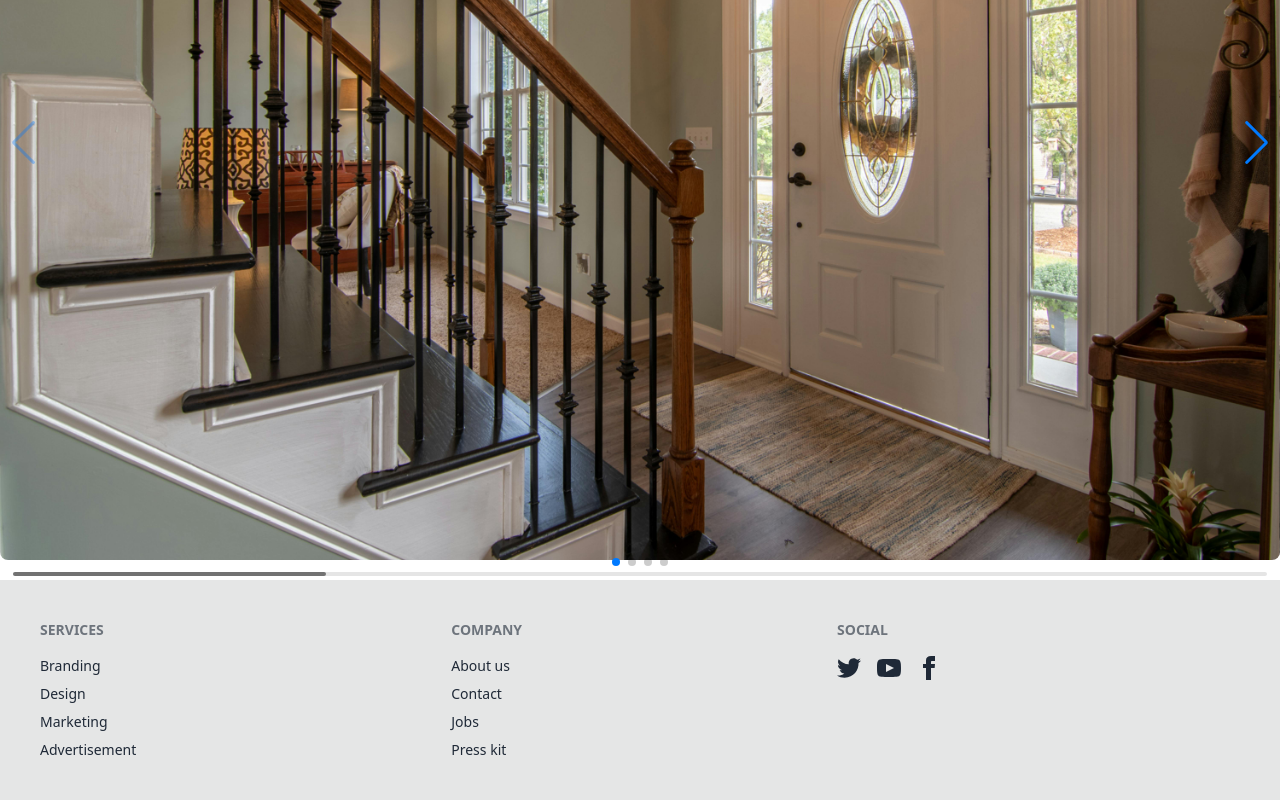
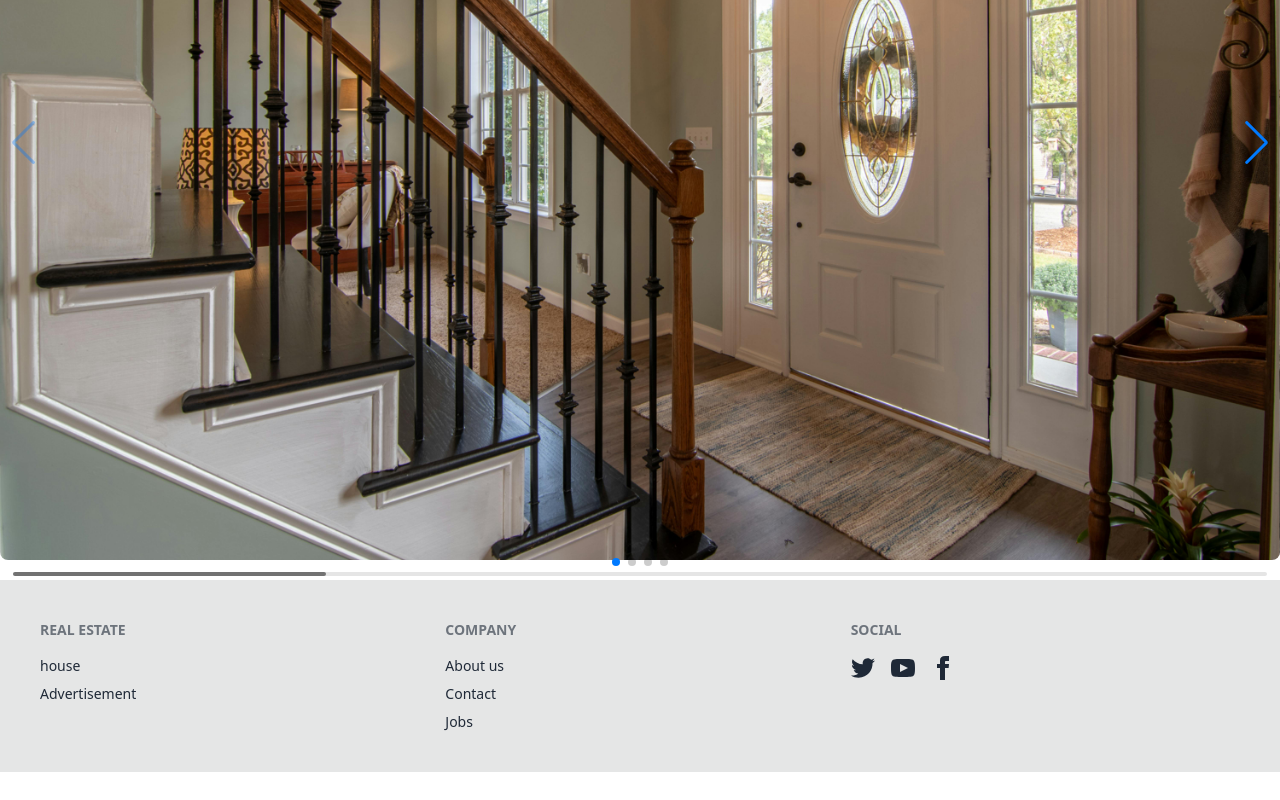
Before and after one commit to netmasternr/assignment-10, a React (Vite) app: page / in a window 1280 px wide. Shown: the part 293-1093 px from the top of the page. After the commit the page ends 1065 px from the top, so only its background shows below. Built offline with nearby package versions, Linux system fonts and the light colour scheme.

Commit message:
footer added

```diff
--- a/src/Components/Footer/Footer.jsx
+++ b/src/Components/Footer/Footer.jsx
@@ -1,29 +1,27 @@
 
 const Footer = () => {
     return (
-        <footer className="footer p-10 bg-base-300 text-base-content">
-            <nav>
-                <h6 className="footer-title">Services</h6>
-                <a className="link link-hover">Branding</a>
-                <a className="link link-hover">Design</a>
-                <a className="link link-hover">Marketing</a>
+        <footer className="footer  p-10 bg-base-300 text-base-content grid md:grid-cols-3">
+            <div>
+                <h6 className="footer-title">Real Estate</h6>
+                <a className="link link-hover">house</a>
                 <a className="link link-hover">Advertisement</a>
-            </nav>
-            <nav>
+            </div>
+            <div>
                 <h6 className="footer-title">Company</h6>
                 <a className="link link-hover">About us</a>
                 <a className="link link-hover">Contact</a>
                 <a className="link link-hover">Jobs</a>
-                <a className="link link-hover">Press kit</a>
-            </nav>
-            <nav>
+
+            </div>
+            <div>
                 <h6 className="footer-title">Social</h6>
                 <div className="grid grid-flow-col gap-4">
                     <a><svg xmlns="http://www.w3.org/2000/svg" width="24" height="24" viewBox="0 0 24 24" className="fill-current"><path d="M24 4.557c-.883.392-1.832.656-2.828.775 1.017-.609 1.798-1.574 2.165-2.724-.951.564-2.005.974-3.127 1.195-.897-.957-2.178-1.555-3.594-1.555-3.179 0-5.515 2.966-4.797 6.045-4.091-.205-7.719-2.165-10.148-5.144-1.29 2.213-.669 5.108 1.523 6.574-.806-.026-1.566-.247-2.229-.616-.054 2.281 1.581 4.415 3.949 4.89-.693.188-1.452.232-2.224.084.626 1.956 2.444 3.379 4.6 3.419-2.07 1.623-4.678 2.348-7.29 2.04 2.179 1.397 4.768 2.212 7.548 2.212 9.142 0 14.307-7.721 13.995-14.646.962-.695 1.797-1.562 2.457-2.549z"></path></svg></a>
                     <a><svg xmlns="http://www.w3.org/2000/svg" width="24" height="24" viewBox="0 0 24 24" className="fill-current"><path d="M19.615 3.184c-3.604-.246-11.631-.245-15.23 0-3.897.266-4.356 2.62-4.385 8.816.029 6.185.484 8.549 4.385 8.816 3.6.245 11.626.246 15.23 0 3.897-.266 4.356-2.62 4.385-8.816-.029-6.185-.484-8.549-4.385-8.816zm-10.615 12.816v-8l8 3.993-8 4.007z"></path></svg></a>
                     <a><svg xmlns="http://www.w3.org/2000/svg" width="24" height="24" viewBox="0 0 24 24" className="fill-current"><path d="M9 8h-3v4h3v12h5v-12h3.642l.358-4h-4v-1.667c0-.955.192-1.333 1.115-1.333h2.885v-5h-3.808c-3.596 0-5.192 1.583-5.192 4.615v3.385z"></path></svg></a>
                 </div>
-            </nav>
+            </div>
         </footer>
     );
 };
```
